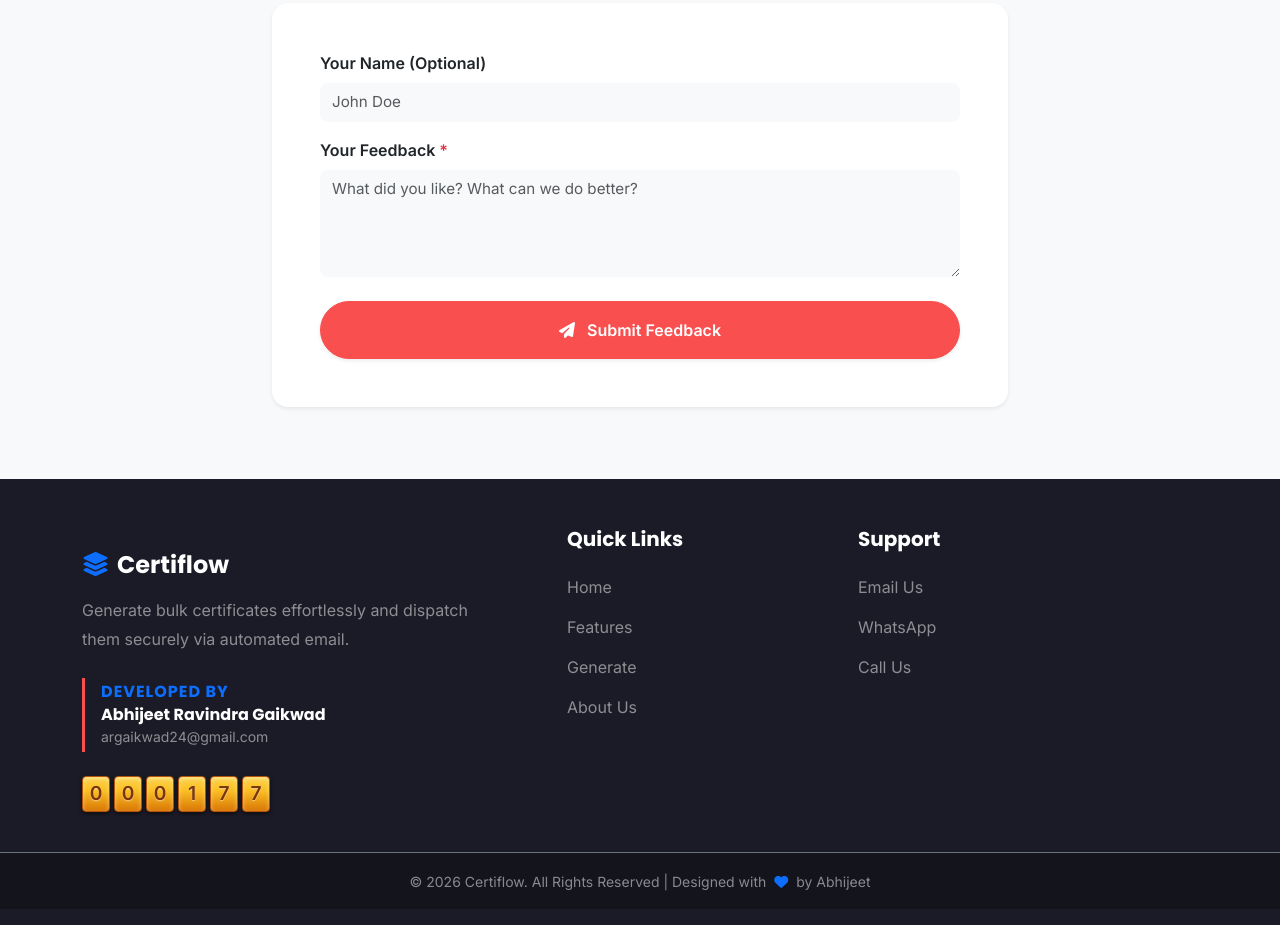
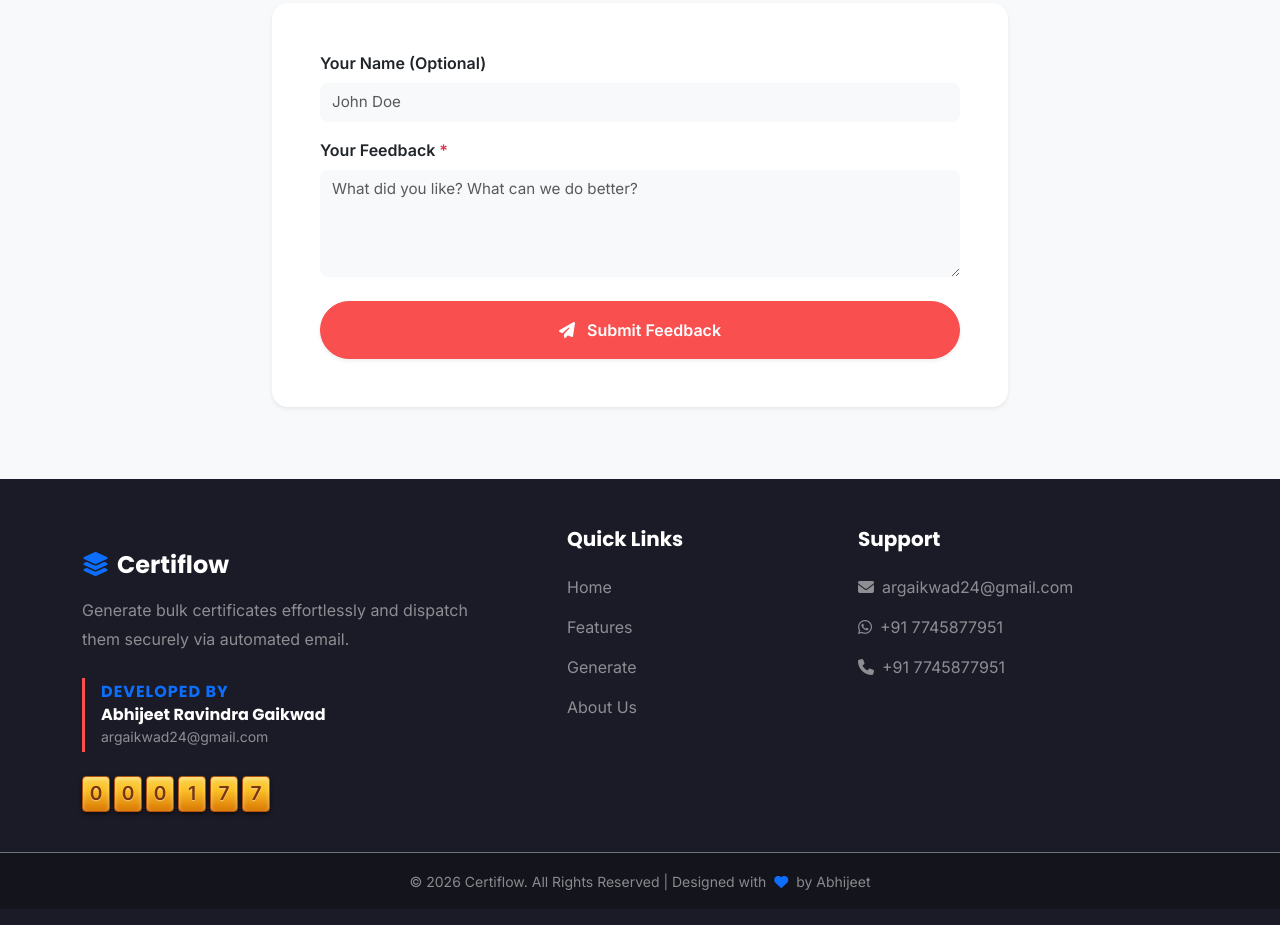
Before and after one commit to abhijeetg10/Certiflow, a website: page public/index.html in a window 1280 px wide. Shown: the part 2658-3583 px from the top of the page. Drawn offline with nearby package versions, Linux system fonts and the light colour scheme; no server answers.

Commit message:
Update footer with contact details

```diff
--- a/public/index.html
+++ b/public/index.html
@@ -377,9 +377,12 @@
                     <h5 class="fw-bold text-white mb-4">Support</h5>
                     <ul class="list-unstyled footer-links">
                         <li class="mb-3"><a href="mailto:argaikwad24@gmail.com"
-                                class="text-white-50 text-decoration-none">Email Us</a></li>
-                        <li class="mb-3"><a href="#" class="text-white-50 text-decoration-none">WhatsApp</a></li>
-                        <li class="mb-3"><a href="#" class="text-white-50 text-decoration-none">Call Us</a></li>
+                                class="text-white-50 text-decoration-none"><i
+                                    class="fa-solid fa-envelope me-2"></i>argaikwad24@gmail.com</a></li>
+                        <li class="mb-3"><a href="https://wa.me/917745877951" class="text-white-50 text-decoration-none"
+                                target="_blank"><i class="fa-brands fa-whatsapp me-2"></i>+91 7745877951</a></li>
+                        <li class="mb-3"><a href="tel:+917745877951" class="text-white-50 text-decoration-none"><i
+                                    class="fa-solid fa-phone me-2"></i>+91 7745877951</a></li>
                     </ul>
                 </div>
             </div>
```
